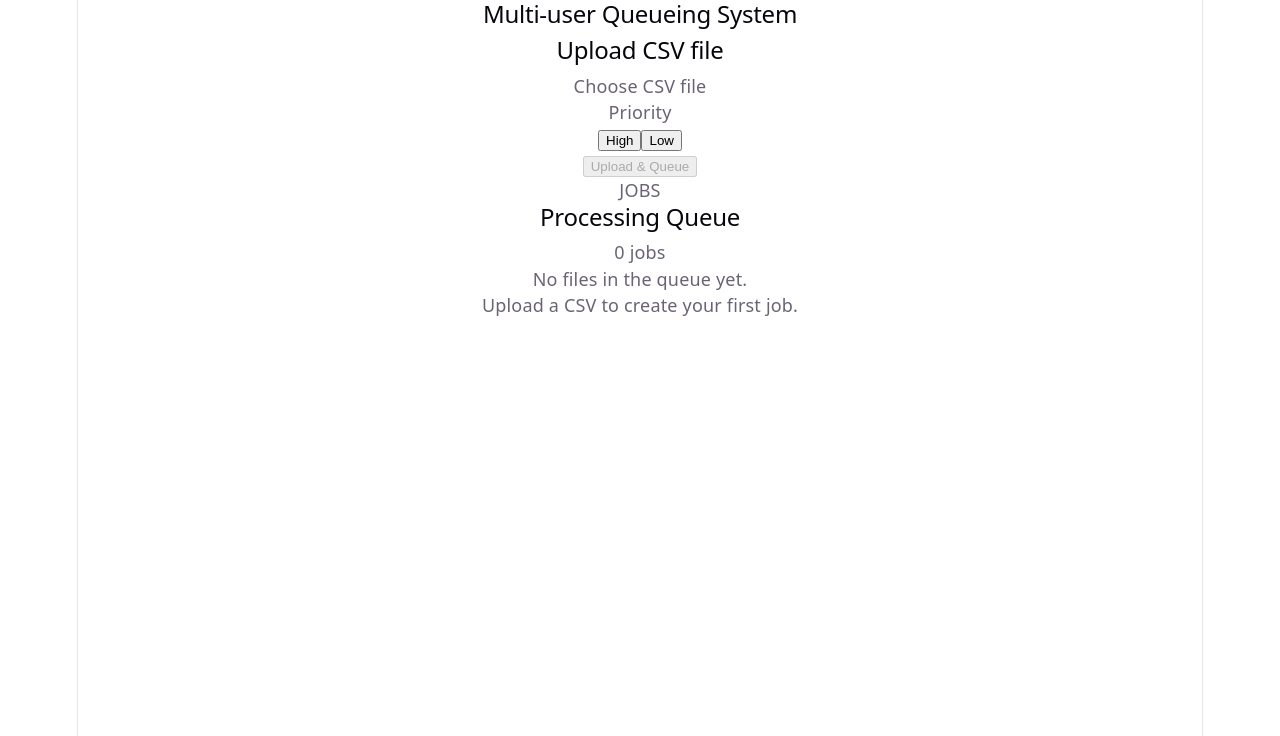
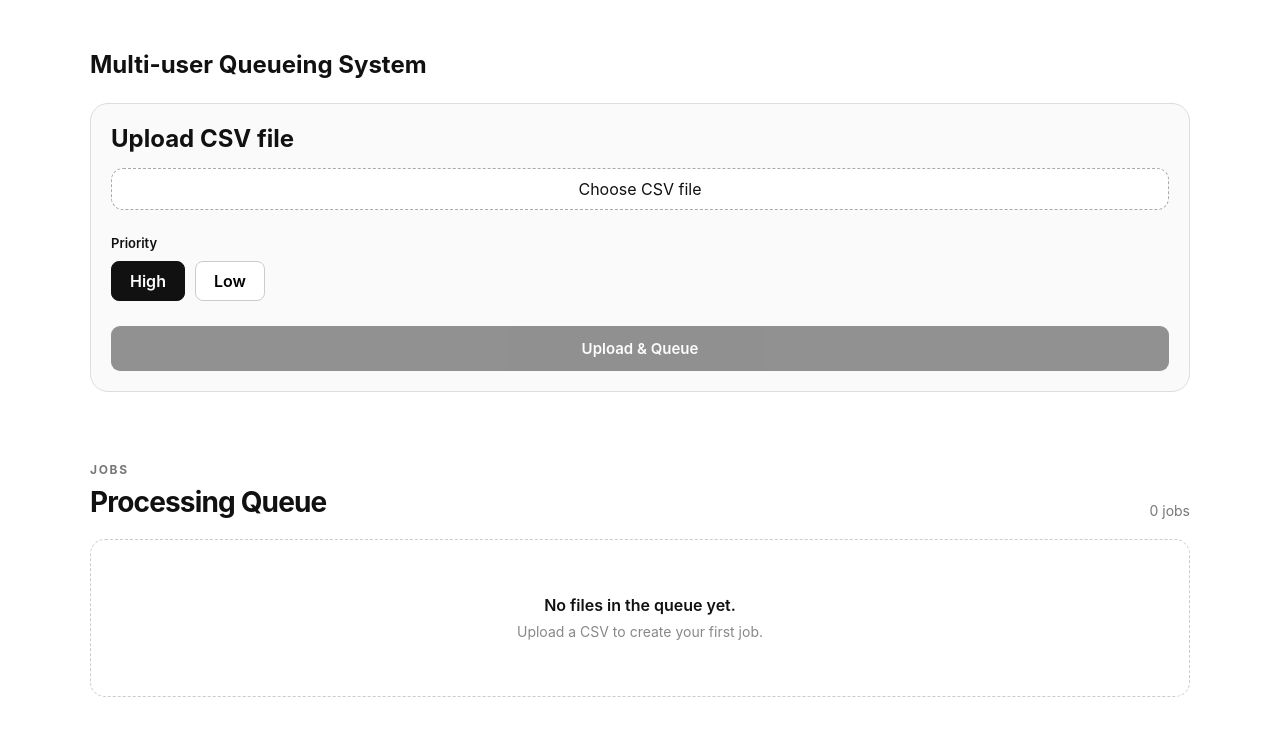
Before and after one commit to surajkumarsatya/Binaire_Freznel_Assessment, a React (Vite) app in the folder client/: page / in a window 1280 px wide. Shown: the top 736 px of the page. Built offline with nearby package versions, Linux system fonts and the light colour scheme.

Commit message:
feat: add UI style for frontend

```diff
--- a/client/src/App.css
+++ b/client/src/App.css
@@ -1,184 +1,424 @@
-.counter {
-  font-size: 16px;
-  padding: 5px 10px;
-  border-radius: 5px;
-  color: var(--accent);
-  background: var(--accent-bg);
-  border: 2px solid transparent;
-  transition: border-color 0.3s;
-  margin-bottom: 24px;
+.app {
+  width: min(1100px, 92%);
+  margin: 0 auto;
+  padding: 50px 0 80px;
+}
 
-  &:hover {
-    border-color: var(--accent-border);
+html,
+body {
+  -ms-overflow-style: none;
+  scrollbar-width: none;
+}
+
+.header {
+  display: flex;
+  justify-content: space-between;
+  align-items: flex-start;
+  gap: 30px;
+  margin-bottom: 20px;
+}
+
+.eyebrow {
+  margin: 0 0 8px;
+  font-size: 12px;
+  font-weight: 700;
+  letter-spacing: 0.14em;
+  color: #777;
+}
+
+h1,
+h2,
+h3,
+p {
+  margin-top: 0;
+}
+
+.header h1 {
+  margin-bottom: 12px;
+  font-size: 36px
+}
+
+h2 {
+  margin-bottom: 4px;
+  font-size: 24px;
+}
+
+.status-badge {
+  display: flex;
+  align-items: center;
+  gap: 8px;
+  padding: 9px 13px;
+  border: 1px solid #ddd;
+  border-radius: 999px;
+  font-size: 13px;
+  white-space: nowrap;
+}
+
+.status-dot,
+.status-indicator {
+  width: 8px;
+  height: 8px;
+  border-radius: 50%;
+  background: #222;
+}
+
+.upload-section {
+  margin-bottom: 70px;
+}
+
+.upload-card {
+  padding: 20px;
+  border: 1px solid #ddd;
+  border-radius: 18px;
+  background: #fafafa;
+}
+
+.upload-card h2 {
+  margin-bottom: 8px;
+  font-size: 24px;
+}
+
+.upload-card > p {
+  color: #777;
+  margin-bottom: 25px;
+}
+
+.file-picker {
+  display: block;
+  padding: 10px;
+  margin-top: 15px;
+  border: 1px dashed #aaa;
+  border-radius: 12px;
+  background: white;
+  cursor: pointer;
+  text-align: center;
+  transition: border-color 0.2s, background 0.2s;
+}
+
+.file-picker:hover {
+  border-color: #111;
+  background: #f5f5f5;
+}
+
+.selected-file {
+  display: flex;
+  justify-content: space-between;
+  gap: 15px;
+  margin-top: 12px;
+  padding: 12px 14px;
+  border-radius: 8px;
+  background: #eee;
+  font-size: 13px;
+}
+
+.priority-section {
+  margin-top: 25px;
+}
+
+.label {
+  margin-bottom: 10px;
+  font-size: 13px;
+  font-weight: 600;
+}
+
+.priority-options {
+  display: flex;
+  gap: 10px;
+}
+
+.priority {
+  padding: 9px 18px;
+  border: 1px solid #ccc;
+  border-radius: 8px;
+  background: white;
+  cursor: pointer;
+  font-weight: 600;
+}
+
+.priority.active {
+  border-color: #111;
+  background: #111;
+  color: white;
+}
+
+.upload-button {
+  width: 100%;
+  margin-top: 25px;
+  padding: 13px 20px;
+  border: none;
+  border-radius: 9px;
+  background: #111;
+  color: white;
+  font-size: 15px;
+  font-weight: 600;
+  cursor: pointer;
+}
+
+.upload-button:hover:not(:disabled) {
+  background: #333;
+}
+
+.upload-button:disabled {
+  opacity: 0.45;
+  cursor: not-allowed;
+}
+
+.error {
+  margin: 12px 0 0;
+  color: #b42318;
+  font-size: 13px;
+}
+
+.section-heading {
+  display: flex;
+  align-items: flex-end;
+  justify-content: space-between;
+  margin-bottom: 20px;
+}
+
+.section-heading h2 {
+  margin-bottom: 0;
+  font-size: 28px;
+  letter-spacing: -0.03em;
+}
+
+.job-count {
+  color: #777;
+  font-size: 14px;
+}
+
+.empty-state {
+  padding: 55px 20px;
+  border: 1px dashed #ccc;
+  border-radius: 15px;
+  text-align: center;
+}
+
+.empty-state p {
+  margin-bottom: 6px;
+  font-weight: 600;
+}
+
+.empty-state span {
+  color: #888;
+  font-size: 14px;
+}
+
+.jobs {
+  display: grid;
+  gap: 14px;
+}
+
+.job-card {
+  padding: 22px;
+  border: 1px solid #ddd;
+  border-radius: 14px;
+  background: white;
+}
+
+.job-top {
+  display: flex;
+  justify-content: space-between;
+  gap: 20px;
+}
+
+.job-top h3 {
+  margin-bottom: 6px;
+  font-size: 17px;
+}
+
+.process-id {
+  margin-bottom: 0;
+  color: #888;
+  font-size: 12px;
+  word-break: break-all;
+}
+
+.priority-badge {
+  align-self: flex-start;
+  padding: 5px 9px;
+  border-radius: 6px;
+  font-size: 11px;
+  font-weight: 700;
+}
+
+.priority-badge.high {
+  background: #111;
+  color: white;
+}
+
+.priority-badge.low {
+  background: #eee;
+  color: #444;
+}
+
+.job-status {
+  display: flex;
+  align-items: center;
+  gap: 9px;
+  margin-top: 22px;
+  font-size: 14px;
+}
+
+.status-indicator.queued {
+  background: #999;
+}
+
+.status-indicator.processing {
+  background: #111;
+}
+
+.status-indicator.completed {
+  background: #222;
+}
+
+.status-indicator.failed {
+  background: #b42318;
+}
+
+.progress-wrapper {
+  display: flex;
+  align-items: center;
+  gap: 12px;
+  margin-top: 15px;
+}
+
+.progress-track {
+  flex: 1;
+  height: 7px;
+  overflow: hidden;
+  border-radius: 10px;
+  background: #e8e8e8;
+}
+
+.progress-bar {
+  height: 100%;
+  border-radius: inherit;
+  background: #111;
+  transition: width 0.3s ease;
+}
+
+.progress-wrapper > span {
+  min-width: 35px;
+  font-size: 12px;
+  text-align: right;
+}
+
+.result {
+  display: flex;
+  justify-content: space-between;
+  align-items: center;
+  margin-top: 18px;
+  padding: 14px;
+  border-radius: 9px;
+  background: #f2f2f2;
+}
+
+.result span {
+  color: #777;
+  font-size: 13px;
+}
+
+.result strong {
+  font-size: 20px;
+}
+
+.failed-message {
+  margin-top: 15px;
+  color: #b42318;
+  font-size: 13px;
+}
+
+.job-timeline {
+  margin-top: 22px;
+  display: flex;
+  flex-direction: column;
+  gap: 12px;
+}
+
+.timeline-step {
+  display: flex;
+  align-items: center;
+  gap: 10px;
+  color: #999;
+  font-size: 13px;
+}
+
+.timeline-step.completed {
+  color: #111;
+}
+
+.timeline-step.active {
+  color: #111;
+}
+
+.timeline-dot {
+  display: grid;
+  place-items: center;
+  width: 22px;
+  height: 22px;
+  border: 1px solid #ccc;
+  border-radius: 50%;
+  background: white;
+  color: #999;
+  font-size: 11px;
+  font-weight: 600;
+}
+
+.timeline-step.completed .timeline-dot {
+  border-color: #111;
+  background: #111;
+  color: white;
+}
+
+.timeline-progress {
+  display: flex;
+  align-items: center;
+  gap: 12px;
+  margin-left: 32px;
+}
+
+.timeline-progress .progress-track {
+  flex: 1;
+  height: 6px;
+  overflow: hidden;
+  border-radius: 10px;
+  background: #e8e8e8;
+}
+
+.timeline-progress .progress-bar {
+  height: 100%;
+  border-radius: inherit;
+  background: #111;
+  transition: width 0.3s ease;
+}
+
+.timeline-progress > span {
+  min-width: 35px;
+  font-size: 12px;
+  text-align: right;
+}
+
+@media (max-width: 700px) {
+  .app {
+    padding-top: 30px;
   }
-  &:focus-visible {
-    outline: 2px solid var(--accent);
-    outline-offset: 2px;
+
+  .header {
+    flex-direction: column;
+    margin-bottom: 35px;
+  }
+
+  .status-badge {
+    align-self: flex-start;
+  }
+
+  .upload-card {
+    padding: 22px;
+  }
+
+  .section-heading {
+    align-items: flex-start;
+    gap: 10px;
   }
 }
-
-.hero {
-  position: relative;
-
-  .base,
-  .framework,
-  .vite {
-    inset-inline: 0;
-    margin: 0 auto;
-  }
-
-  .base {
-    width: 170px;
-    position: relative;
-    z-index: 0;
-  }
-
-  .framework,
-  .vite {
-    position: absolute;
-  }
-
-  .framework {
-    z-index: 1;
-    top: 34px;
-    height: 28px;
-    transform: perspective(2000px) rotateZ(300deg) rotateX(44deg) rotateY(39deg)
-      scale(1.4);
-  }
-
-  .vite {
-    z-index: 0;
-    top: 107px;
-    height: 26px;
-    width: auto;
-    transform: perspective(2000px) rotateZ(300deg) rotateX(40deg) rotateY(39deg)
-      scale(0.8);
-  }
-}
-
-#center {
-  display: flex;
-  flex-direction: column;
-  gap: 25px;
-  place-content: center;
-  place-items: center;
-  flex-grow: 1;
-
-  @media (max-width: 1024px) {
-    padding: 32px 20px 24px;
-    gap: 18px;
-  }
-}
-
-#next-steps {
-  display: flex;
-  border-top: 1px solid var(--border);
-  text-align: left;
-
-  & > div {
-    flex: 1 1 0;
-    padding: 32px;
-    @media (max-width: 1024px) {
-      padding: 24px 20px;
-    }
-  }
-
-  .icon {
-    margin-bottom: 16px;
-    width: 22px;
-    height: 22px;
-  }
-
-  @media (max-width: 1024px) {
-    flex-direction: column;
-    text-align: center;
-  }
-}
-
-#docs {
-  border-right: 1px solid var(--border);
-
-  @media (max-width: 1024px) {
-    border-right: none;
-    border-bottom: 1px solid var(--border);
-  }
-}
-
-#next-steps ul {
-  list-style: none;
-  padding: 0;
-  display: flex;
-  gap: 8px;
-  margin: 32px 0 0;
-
-  .logo {
-    height: 18px;
-  }
-
-  a {
-    color: var(--text-h);
-    font-size: 16px;
-    border-radius: 6px;
-    background: var(--social-bg);
-    display: flex;
-    padding: 6px 12px;
-    align-items: center;
-    gap: 8px;
-    text-decoration: none;
-    transition: box-shadow 0.3s;
-
-    &:hover {
-      box-shadow: var(--shadow);
-    }
-    .button-icon {
-      height: 18px;
-      width: 18px;
-    }
-  }
-
-  @media (max-width: 1024px) {
-    margin-top: 20px;
-    flex-wrap: wrap;
-    justify-content: center;
-
-    li {
-      flex: 1 1 calc(50% - 8px);
-    }
-
-    a {
-      width: 100%;
-      justify-content: center;
-      box-sizing: border-box;
-    }
-  }
-}
-
-#spacer {
-  height: 88px;
-  border-top: 1px solid var(--border);
-  @media (max-width: 1024px) {
-    height: 48px;
-  }
-}
-
-.ticks {
-  position: relative;
-  width: 100%;
-
-  &::before,
-  &::after {
-    content: '';
-    position: absolute;
-    top: -4.5px;
-    border: 5px solid transparent;
-  }
-
-  &::before {
-    left: 0;
-    border-left-color: var(--border);
-  }
-  &::after {
-    right: 0;
-    border-right-color: var(--border);
-  }
-}
--- a/client/src/index.css
+++ b/client/src/index.css
@@ -1,111 +1,23 @@
-:root {
-  --text: #6b6375;
-  --text-h: #08060d;
-  --bg: #fff;
-  --border: #e5e4e7;
-  --code-bg: #f4f3ec;
-  --accent: #aa3bff;
-  --accent-bg: rgba(170, 59, 255, 0.1);
-  --accent-border: rgba(170, 59, 255, 0.5);
-  --social-bg: rgba(244, 243, 236, 0.5);
-  --shadow:
-    rgba(0, 0, 0, 0.1) 0 10px 15px -3px, rgba(0, 0, 0, 0.05) 0 4px 6px -2px;
-
-  --sans: system-ui, 'Segoe UI', Roboto, sans-serif;
-  --heading: system-ui, 'Segoe UI', Roboto, sans-serif;
-  --mono: ui-monospace, Consolas, monospace;
-
-  font: 18px/145% var(--sans);
-  letter-spacing: 0.18px;
-  color-scheme: light dark;
-  color: var(--text);
-  background: var(--bg);
-  font-synthesis: none;
-  text-rendering: optimizeLegibility;
-  -webkit-font-smoothing: antialiased;
-  -moz-osx-font-smoothing: grayscale;
-
-  @media (max-width: 1024px) {
-    font-size: 16px;
-  }
+* {
+  box-sizing: border-box;
 }
 
-@media (prefers-color-scheme: dark) {
-  :root {
-    --text: #9ca3af;
-    --text-h: #f3f4f6;
-    --bg: #16171d;
-    --border: #2e303a;
-    --code-bg: #1f2028;
-    --accent: #c084fc;
-    --accent-bg: rgba(192, 132, 252, 0.15);
-    --accent-border: rgba(192, 132, 252, 0.5);
-    --social-bg: rgba(47, 48, 58, 0.5);
-    --shadow:
-      rgba(0, 0, 0, 0.4) 0 10px 15px -3px, rgba(0, 0, 0, 0.25) 0 4px 6px -2px;
-  }
-
-  #social .button-icon {
-    filter: invert(1) brightness(2);
-  }
-}
-
-#root {
-  width: 1126px;
-  max-width: 100%;
-  margin: 0 auto;
-  text-align: center;
-  border-inline: 1px solid var(--border);
-  min-height: 100svh;
-  display: flex;
-  flex-direction: column;
-  box-sizing: border-box;
+html {
+  background: #fff;
 }
 
 body {
   margin: 0;
+  min-width: 320px;
+  min-height: 100vh;
+  font-family:
+    Inter, ui-sans-serif, system-ui, -apple-system, BlinkMacSystemFont,
+    "Segoe UI", sans-serif;
+  color: #111;
+  background: #fff;
 }
 
-h1,
-h2 {
-  font-family: var(--heading);
-  font-weight: 500;
-  color: var(--text-h);
+button,
+input {
+  font: inherit;
 }
-
-h1 {
-  font-size: 56px;
-  letter-spacing: -1.68px;
-  margin: 32px 0;
-  @media (max-width: 1024px) {
-    font-size: 36px;
-    margin: 20px 0;
-  }
-}
-h2 {
-  font-size: 24px;
-  line-height: 118%;
-  letter-spacing: -0.24px;
-  margin: 0 0 8px;
-  @media (max-width: 1024px) {
-    font-size: 20px;
-  }
-}
-p {
-  margin: 0;
-}
-
-code,
-.counter {
-  font-family: var(--mono);
-  display: inline-flex;
-  border-radius: 4px;
-  color: var(--text-h);
-}
-
-code {
-  font-size: 15px;
-  line-height: 135%;
-  padding: 4px 8px;
-  background: var(--code-bg);
-}
```
